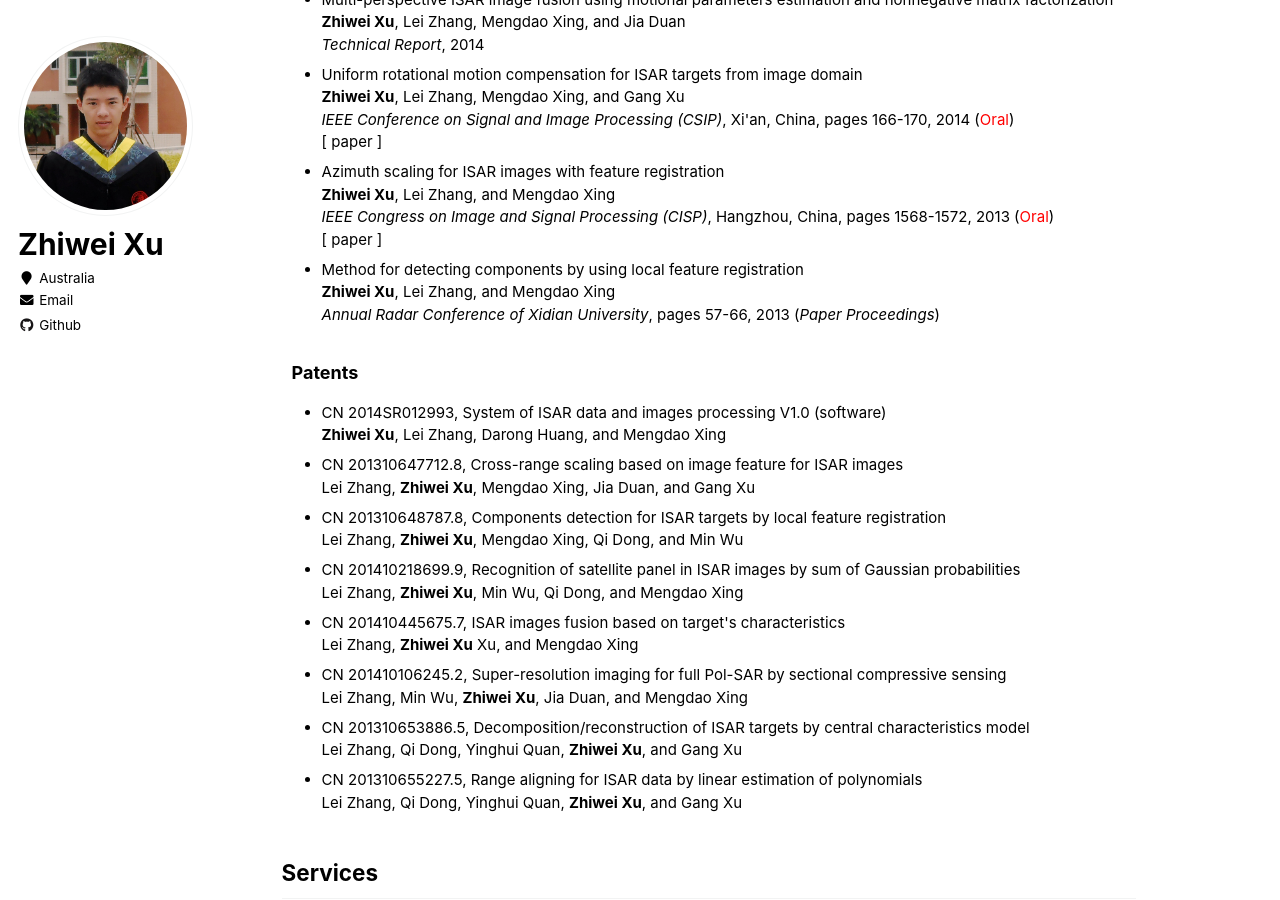
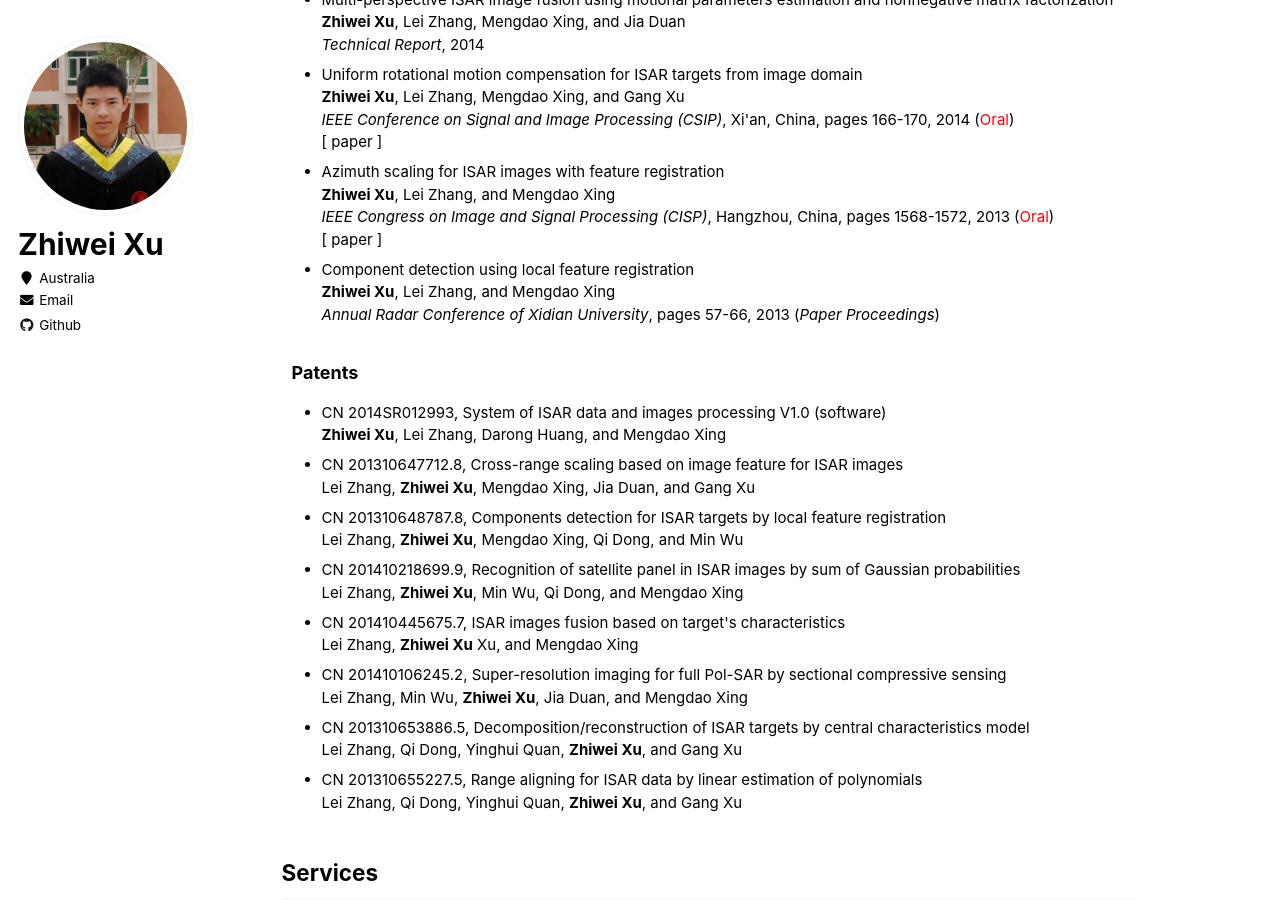
Before and after one commit to zwxu064/zwxu064.github.io, a Jekyll site: the page built from _pages/about.html, in a window 1280 px wide and 900 px high, scrolled down 2150 px. Built offline with Jekyll 4.4.1, drawn with Linux system fonts in a browser that asks for light colours.

Commit message:
Update about.html

```diff
--- a/_pages/about.html
+++ b/_pages/about.html
@@ -163,7 +163,7 @@ redirect_from:
       <div>[ <a style="color: inherit;" href="https://doi.org/10.1109/CISP.2013.6743925" target="_blank">paper</a> ]</div>
   </li>
 
-  <li><div>Method for detecting components by using local feature registration</div>
+  <li><div>Component detection using local feature registration</div>
       <div><span style="color:black;font-size:1em"><strong>Zhiwei Xu</strong>, Lei Zhang, and Mengdao Xing</span></div>
       <div><i>Annual Radar Conference of Xidian University</i>, pages 57-66, 2013 (<i>Paper Proceedings</i>)</div>
     </li>
```
